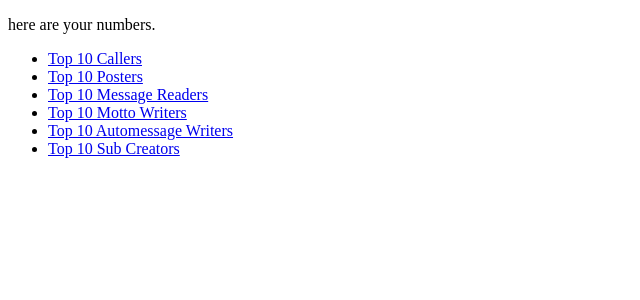
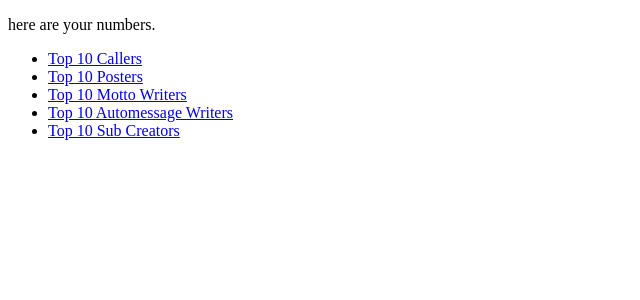
Before and after one commit to BackupTheBerlios/eenebbs, a PHP site: page /stats.php in a window 1280 px wide. Shown: the top 300 px of the page, without its empty margins (0-640 px from the left). Run offline with PHP 8.4, Linux system fonts and the light colour scheme; the visitor is signed in with stand-in values (Sample User, id 1).

Commit message:
removed bit about 'messages read' cause i figure we are not going to limit msg base size, and then theoretically everyone could read every message on the system.  it would be too hard to keep track of anyway!!!

```diff
--- a/eene/stats.php
+++ b/eene/stats.php
@@ -19,7 +19,6 @@ echo "<?xml version=\"1.0\" encoding=\"iso-8859-1\"?".">"; ?>
 <ul>
 	<li><a href="stats_view.php?stat=logins">Top 10 Callers</a></li>
 	<li><a href="stats_view.php?stat=posts">Top 10 Posters</a></li>
-	<li><a href="stats_view.php?stat=read">Top 10 Message Readers</a></li>
 	<li><a href="stats_view.php?stat=mottos">Top 10 Motto Writers</a></li>
 	<li><a href="stats_view.php?stat=automessages">Top 10 Automessage Writers</a></li>
 	<li><a href="stats_view.php?stat=subs">Top 10 Sub Creators</a></li>
```
